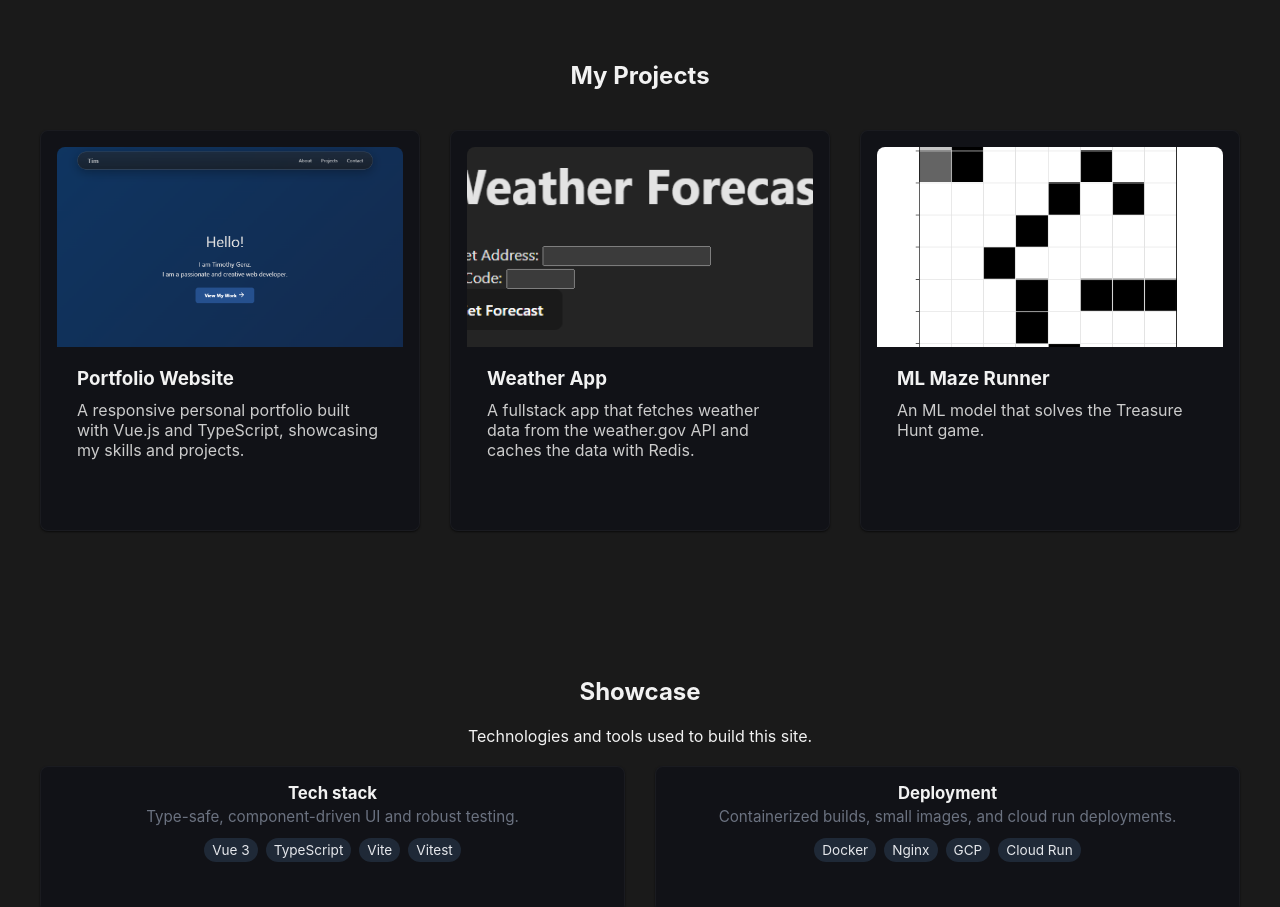
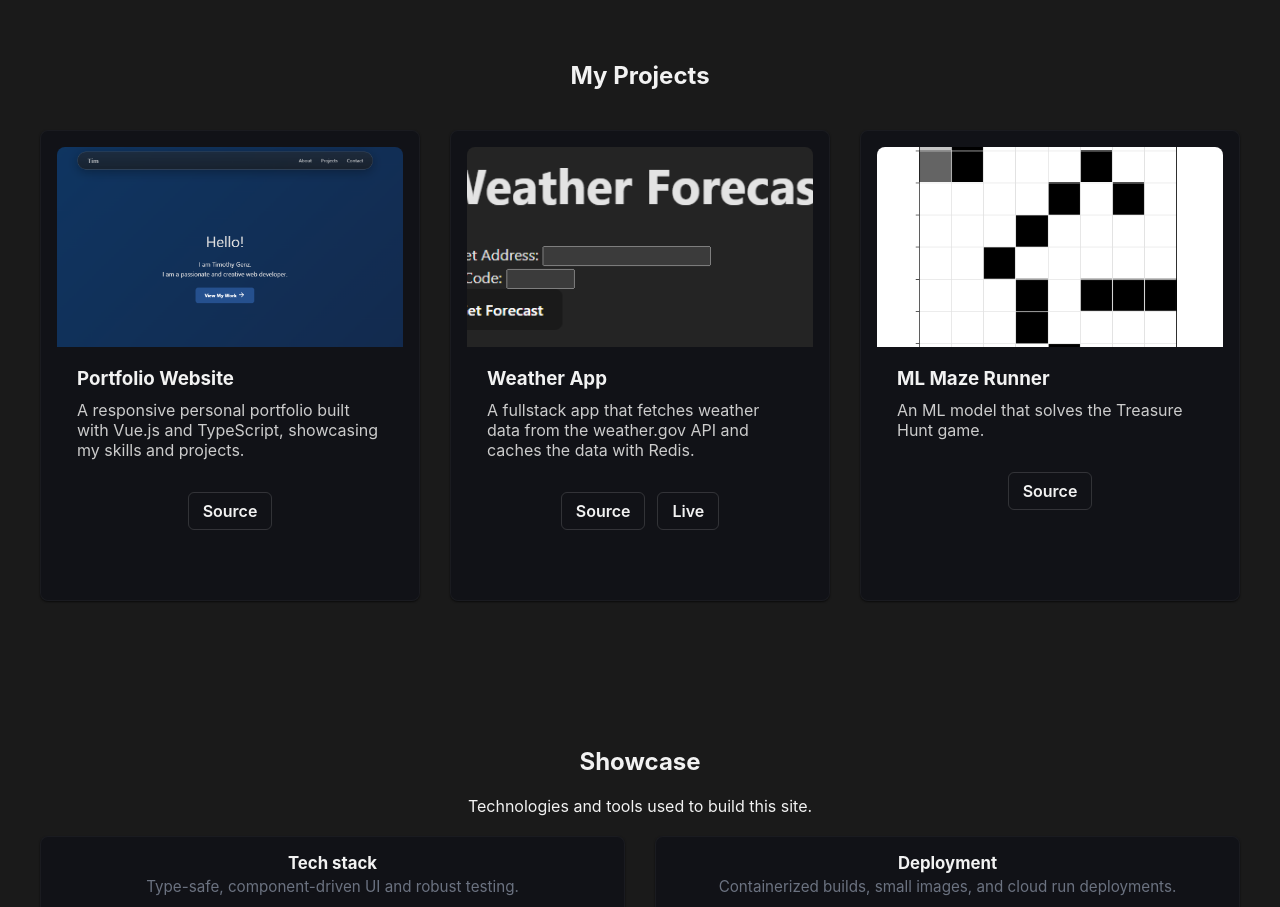
Before and after one commit to Tgenz1213/Tgenz1213, a Vue app: page / in a window 1280 px wide. Shown: the part 1680-2587 px from the top of the page. Built offline with nearby package versions, Linux system fonts and the light colour scheme.

Commit message:
feat: enhance ProjectCard with action buttons and update project data structure

```diff
--- a/src/components/ProjectCard.vue
+++ b/src/components/ProjectCard.vue
@@ -1,5 +1,5 @@
 <template>
-  <BaseCard :href="project.link" align="left">
+  <BaseCard class="project-card" align="left">
     <template #header>
       <img :src="project.image" :alt="project.title" />
     </template>
@@ -8,6 +8,22 @@
       <h3>{{ project.title }}</h3>
       <p>{{ project.description }}</p>
     </div>
+
+    <template #footer>
+      <div class="project-actions">
+        <a class="btn source" :href="project.repo" target="_blank" rel="noopener noreferrer"
+          >Source</a
+        >
+        <a
+          v-if="project.deploy"
+          class="btn live"
+          :href="project.deploy"
+          target="_blank"
+          rel="noopener noreferrer"
+          >Live</a
+        >
+      </div>
+    </template>
   </BaseCard>
 </template>
 
@@ -46,4 +62,56 @@ defineProps<{
   margin: 0;
   color: #ccc;
 }
+
+.project-actions {
+  display: flex;
+  gap: 12px;
+  padding: 12px 20px 20px;
+  justify-content: center;
+  align-items: center;
+}
+
+.btn {
+  padding: 8px 14px;
+  border-radius: 6px;
+  text-decoration: none;
+  font-weight: 600;
+  display: inline-flex;
+  align-items: center;
+  gap: 8px;
+  transition:
+    transform 160ms ease,
+    box-shadow 160ms ease;
+}
+
+.btn.source {
+  /* outlined, high-contrast text for readability on dark cards */
+  background: transparent;
+  color: var(--secondary-color);
+  border: 1px solid rgba(255, 255, 255, 0.14);
+}
+
+.btn.source:hover {
+  transform: translateY(-3px);
+  background: rgba(255, 255, 255, 0.03);
+  box-shadow: 0 6px 18px rgba(0, 0, 0, 0.06);
+}
+
+.btn.live {
+  background: transparent;
+  color: var(--secondary-color);
+  border: 1px solid rgba(255, 255, 255, 0.14);
+}
+
+.btn.live:hover {
+  transform: translateY(-3px);
+  background: var(--accent-color);
+  box-shadow: 0 8px 20px rgba(0, 0, 0, 0.2);
+}
+
+/* Focus-visible for keyboard accessibility */
+.btn:focus {
+  outline: 2px solid rgba(255, 255, 255, 0.12);
+  outline-offset: 2px;
+}
 </style>
--- a/src/composables/useProjects.ts
+++ b/src/composables/useProjects.ts
@@ -12,7 +12,7 @@ export function useProjects() {
         description:
           'A responsive personal portfolio built with Vue.js and TypeScript, showcasing my skills and projects.',
         image: '/vue_project_screen.png',
-        link: 'https://github.com/Tgenz1213/Tgenz1213',
+        repo: 'https://github.com/Tgenz1213/Tgenz1213',
         tags: ['Vue.js', 'TypeScript', 'CSS'],
       },
       {
@@ -21,7 +21,8 @@ export function useProjects() {
         description:
           'A fullstack app that fetches weather data from the weather.gov API and caches the data with Redis.',
         image: '/weather_screen.png',
-        link: 'https://github.com/Tgenz1213/simple-weather',
+        repo: 'https://github.com/Tgenz1213/simple-weather',
+        deploy: 'https://weather.tgenz1213.me',
         tags: ['Node.js', 'React', 'API'],
       },
       {
@@ -29,7 +30,7 @@ export function useProjects() {
         title: 'ML Maze Runner',
         description: 'An ML model that solves the Treasure Hunt game.',
         image: '/Treasure_Hunt_Game_map.png',
-        link: 'https://github.com/Tgenz1213/maze-rl-agent/blob/main/Week_7/TreasureHuntGame/Genz_Timothy_ProjectTwo.ipynb',
+        repo: 'https://github.com/Tgenz1213/maze-rl-agent/blob/main/Week_7/TreasureHuntGame/Genz_Timothy_ProjectTwo.ipynb',
         tags: ['Python', 'AI', 'ML'],
       },
     ]
--- a/src/types/index.ts
+++ b/src/types/index.ts
@@ -3,7 +3,8 @@ export interface Project {
   title: string
   description: string
   image: string
-  link: string
+  repo: string
+  deploy?: string
   tags?: string[]
 }
 
```
Also changed, not shown: 2 other files (tests, documents, lock files or other folders).
